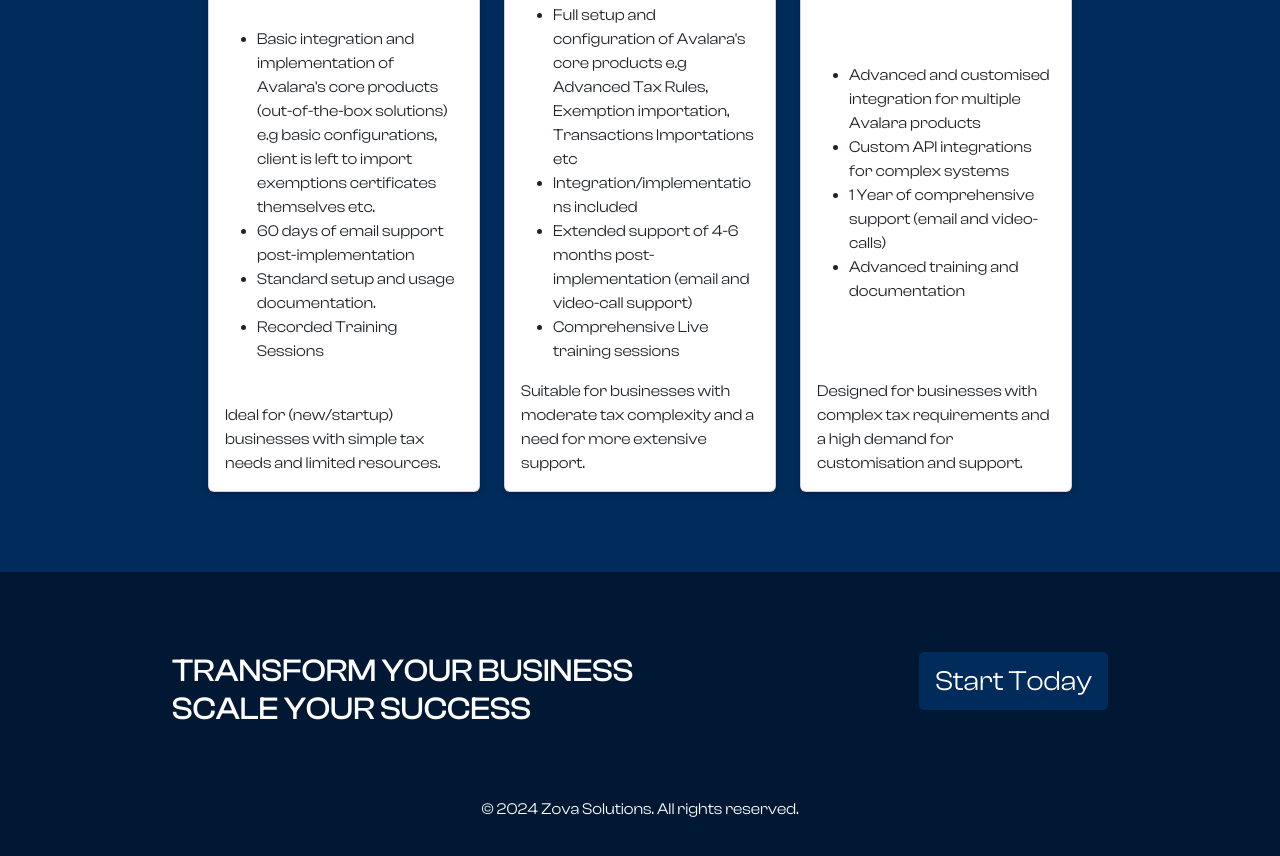
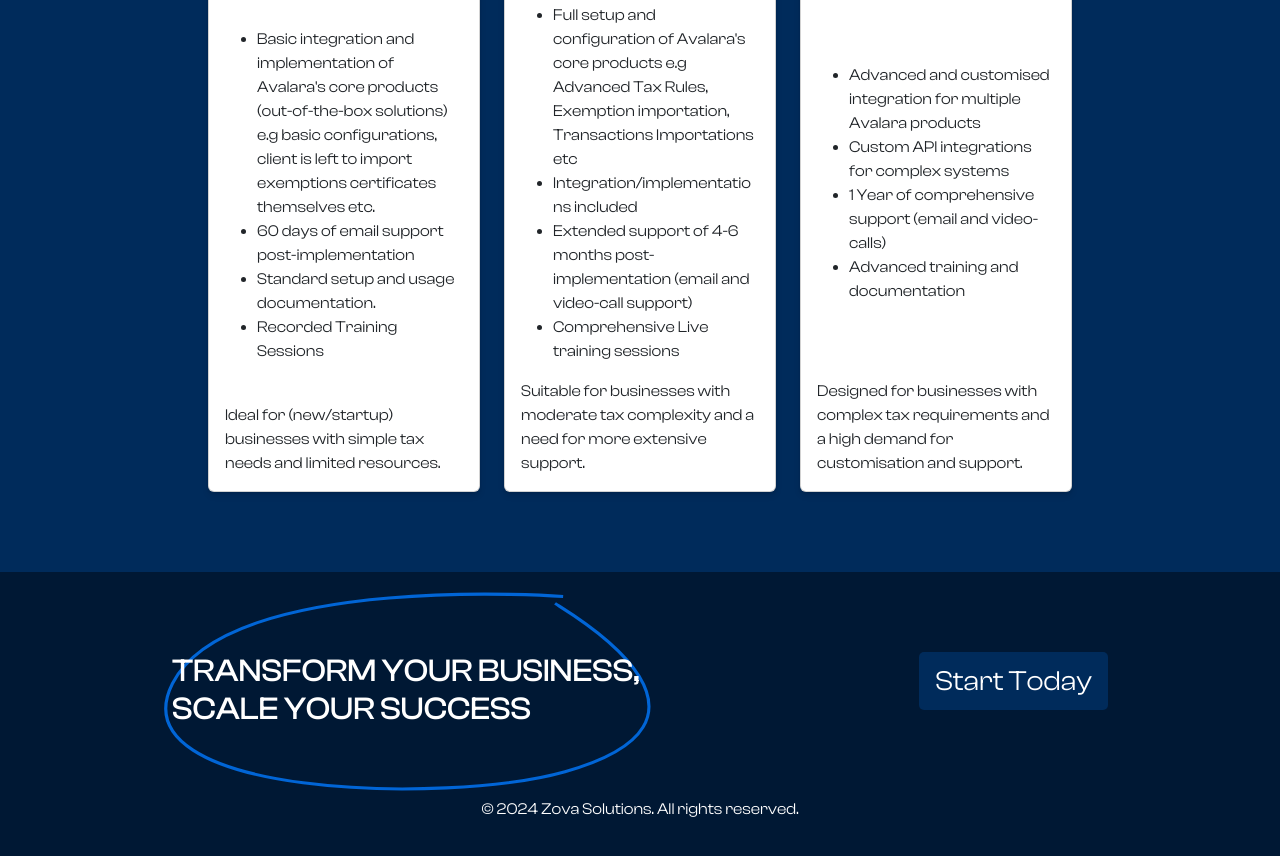
Before and after one commit to CarloMilos/ZovaSolutions, a plain HTML site: page ZovaWebsite/index.html in a window 1280 px wide. Shown: the part 1730-2586 px from the top of the page. Drawn offline with nearby package versions, Linux system fonts and the light colour scheme.

Commit message:
Add files via upload

```diff
--- a/ZovaWebsite/assets/css/style.css
+++ b/ZovaWebsite/assets/css/style.css
@@ -65,7 +65,6 @@
     opacity: 0;
   }
 }
-
 
 .navbar-custom {
   width: 100%;
@@ -150,6 +149,15 @@
   justify-content: center;
   z-index: 10;
   position: relative; /* Ensure child elements respect layering */
+
+  opacity: 0; /* Initially hidden */
+  transform: translateY(20px); /* Initial offset */
+  transition: opacity 1.2s ease-in-out, transform 0.5s ease-in-out;
+}
+
+.hero-container.fade-in {
+  opacity: 1;
+  transform: translateY(0);
 }
 
 .hero {
@@ -330,7 +338,41 @@
 .footer {
   padding: 20px 0;
 }
+.cta-text-wrapper {
+  position: relative;
+  display: inline-block;
+}
 
+.nectar-scribble {
+  position: absolute;
+  top: 50%;
+  left: 50%;
+  transform: translate(-50%, -50%);
+  width: calc(100% + 40px);
+  height: auto;
+  z-index: 2;
+  pointer-events: none;
+}
+
+.cta-text {
+  position: relative;
+  z-index: 3;
+}
+
+#scribble-path {
+  stroke-dasharray: 1;
+  stroke-dashoffset: 1;
+}
+
+.nectar-scribble.animate #scribble-path {
+  animation: dash 1.2s linear forwards; /* Updated duration */
+}
+
+@keyframes dash {
+  to {
+    stroke-dashoffset: 0;
+  }
+}
 @media (max-width: 768px) {
   .partner-logo {
     width: 50%; /* Make logos smaller on mobile */
--- a/ZovaWebsite/index.html
+++ b/ZovaWebsite/index.html
@@ -41,7 +41,7 @@
     <h3>
       <span class="typing-text">Future&nbsp;Proof&nbsp;Your&nbsp;Business<span class="flashing-cursor">|</span></span>
     </h3>
-    <button>Get Started</button>
+    <button>Start Today</button>
   </div>
 </div>
 
@@ -144,12 +144,18 @@
       </div>
     </div>
   </div>
+
   <div class="footer-wrap">
     <div class="call-to-action">
-    <div class="container" style=" margin: 0 auto; max-width: 1600px;">
+      <div class="container" style="margin: 0 auto; max-width: 1600px;">
         <div class="row justify-content-between">
           <div class="col-auto">
-          <h2 class="text-white">TRANSFORM YOUR BUSINESS<br><span class="text-white">SCALE YOUR SUCCESS</span></h2>
+            <div class="cta-text-wrapper">
+              <h2 class="text-white cta-text">TRANSFORM YOUR BUSINESS,<br><span class="text-white">SCALE YOUR SUCCESS</span></h2>
+              <svg class="nectar-scribble circle" viewBox="0 0 800 350" preserveAspectRatio="none">
+                <path id="scribble-path" style="animation-duration: 1.2s;" transform="matrix(0.9791300296783447,0,0,0.9791300296783447,400,179)" stroke-linejoin="miter" fill-opacity="0" pathLength="1" stroke-miterlimit="4" stroke="#0165d6" stroke-opacity="1" stroke-width="5" d="M253,-161 C253,-161 -284.78900146484375,-201.4600067138672 -376,-21 C-469,163 67.62300109863281,174.2100067138672 256,121 C564,34 250.82899475097656,-141.6929931640625 240,-150"></path>
+              </svg>
+            </div>
           </div>
           <div class="col-auto">
             <button class="cta-btn btn-light">Start Today</button>
--- a/ZovaWebsite/script.js
+++ b/ZovaWebsite/script.js
@@ -7,3 +7,29 @@
             navbar.classList.remove("frosted-glass");
         }
     });
+document.addEventListener('DOMContentLoaded', function() {
+  const scribble = document.querySelector('.nectar-scribble');
+  const footer = document.querySelector('.footer'); // Select the correct footer element
+
+  let hasAnimated = false;
+
+  function handleIntersection(entries) {
+    entries.forEach(entry => {
+      if (entry.isIntersecting && !hasAnimated) {
+        scribble.classList.add('animate');
+        hasAnimated = true;
+      }
+    });
+  }
+
+  const observer = new IntersectionObserver(handleIntersection);
+  observer.observe(footer);
+});
+
+function fadeInHero() {
+    const heroContainer = document.querySelector('.hero-container');
+    heroContainer.classList.add('fade-in');
+  }
+
+  // Call the function on page load
+  window.addEventListener('load', fadeInHero);
```
Lines whose indentation alone changed are shown as unchanged.
